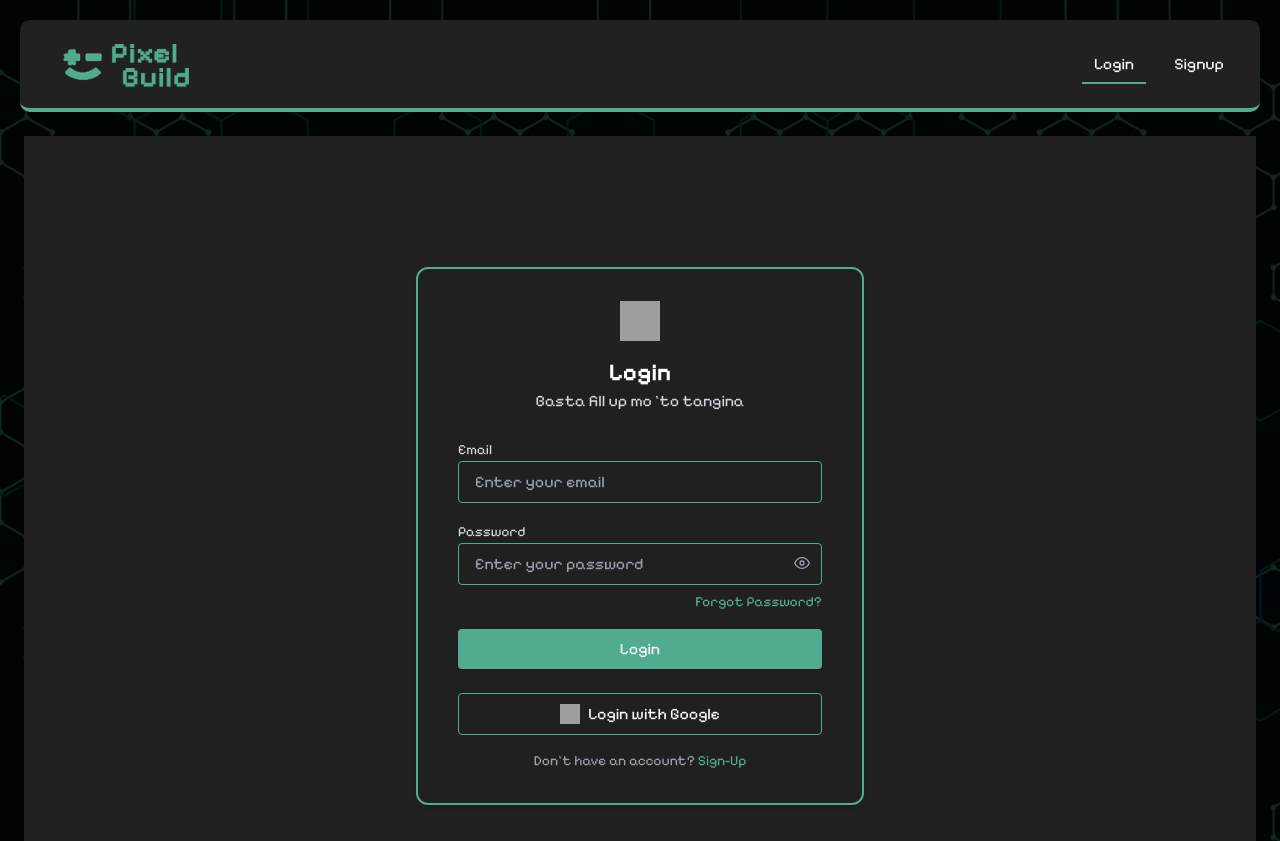
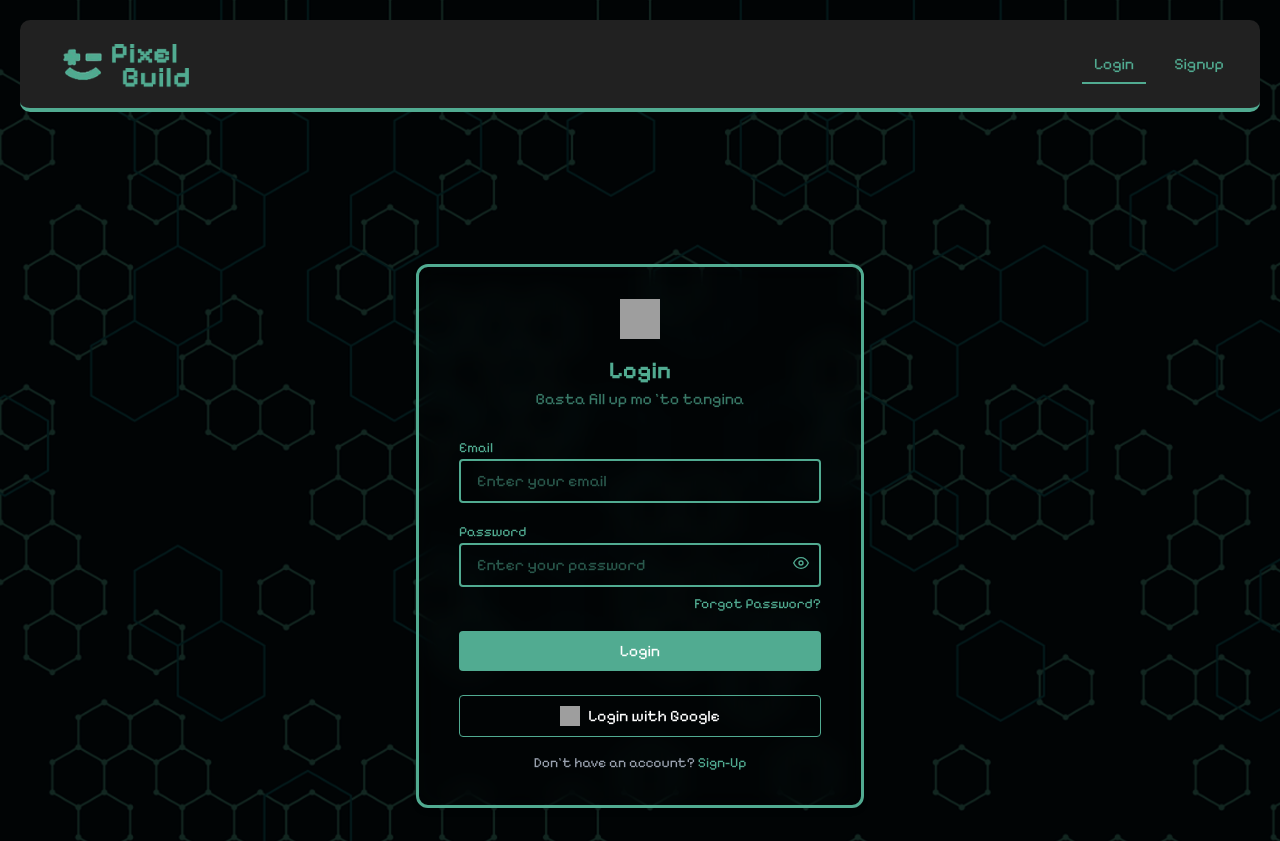
Before and after one commit to dyelo1007/pixelbuild-edu, a React (Vite) app in the folder client/: page /login in a window 1280 px wide. Shown: the top 841 px of the page. Built offline with nearby package versions, Linux system fonts and the light colour scheme; no server answers; grey boxes are pictures that could not be loaded.

Commit message:
feat(theme): implement light mode styles alongside dark mode

```diff
--- a/client/src/auth/ForgotPassword.tsx
+++ b/client/src/auth/ForgotPassword.tsx
@@ -47,7 +47,7 @@ const ForgotPassword = () => {
         />
         <button
           type="submit"
-          className="w-full bg-primary text-white py-2 rounded"
+          className="w-full bg-neonblue text-white py-2 rounded"
         >
           Send Reset Code
         </button>
--- a/client/src/auth/Login.tsx
+++ b/client/src/auth/Login.tsx
@@ -38,7 +38,7 @@ const Login = () => {
     try {
       const res = await loginAPI(data);
       login(res.data.token, res.data.user);
-      navigate("/dashboard");
+      navigate("/home");
     } catch (err: any) {
       const message = err.response?.data?.message || "Login failed";
 
@@ -57,7 +57,7 @@ const Login = () => {
         <p className="text-red-500 text-center text-sm mb-2">{apiError}</p>
       )}
 
-      <form onSubmit={handleSubmit(onSubmit)} className="space-y-4">
+      <form onSubmit={handleSubmit(onSubmit)} className="space-y-4 ">
         <FormInput
           label="Email"
           type="email"
@@ -77,7 +77,7 @@ const Login = () => {
           <div className="text-right">
             <a
               href="/forgot-password"
-              className="text-sm text-primary hover:underline"
+              className="text-sm text-neonblue hover:underline"
             >
               Forgot Password?
             </a>
@@ -86,14 +86,14 @@ const Login = () => {
 
         <button
           type="submit"
-          className="w-full bg-primary text-white py-2 rounded hover:bg-primary/80 transition"
+          className="w-full bg-neonblue text-white py-2 rounded hover:bg-neonblue/80 transition"
         >
           Login
         </button>
 
         <button
           type="button"
-          className="w-full flex justify-center items-center border border-primary mt-2 py-2 rounded hover:bg-primary/20 text-white gap-2"
+          className="w-full flex justify-center items-center border border-neonblue mt-2 py-2 rounded hover:bg-neonblue/20 text-white gap-2"
         >
           <img src="/wala-pag-icon" alt="Google" className="w-5 h-5" />
           Login with Google
@@ -101,7 +101,7 @@ const Login = () => {
 
         <p className="text-center text-sm text-gray-400 mt-4">
           Don’t have an account?{" "}
-          <a href="/register" className="text-primary hover:underline">
+          <a href="/register" className="text-neonblue hover:underline">
             Sign-Up
           </a>
         </p>
--- a/client/src/auth/Register.tsx
+++ b/client/src/auth/Register.tsx
@@ -94,14 +94,14 @@ const Register = () => {
 
         <button
           type="submit"
-          className="w-full bg-primary text-white py-2 rounded hover:bg-primary/80 transition"
+          className="w-full bg-neonblue text-white py-2 rounded hover:bg-primary/80 transition"
         >
           Register
         </button>
 
         <p className="text-center text-sm text-gray-400 mt-4">
           Already have an account?{" "}
-          <a href="/login" className="text-primary hover:underline">
+          <a href="/login" className="text-neonblue hover:underline">
             Login
           </a>
         </p>
--- a/client/src/auth/ResetCode.tsx
+++ b/client/src/auth/ResetCode.tsx
@@ -84,20 +84,20 @@ const ResetCode = () => {
             maxLength={1}
             ref={(el) => (inputsRef.current[idx] = el)}
             onChange={(e) => handleInput(e, idx)}
-            className="w-10 h-12 text-center border border-primary text-white bg-transparent rounded"
+            className="w-10 h-12 text-center border-2 border-neonblue text-white bg-transparent rounded"
           />
         ))}
       </div>
       <button
         onClick={handleSubmit}
-        className="w-full bg-primary text-white py-2 rounded"
+        className="w-full bg-neonblue text-white py-2 rounded"
       >
         Verify Code
       </button>
       <button
         onClick={handleResend}
         disabled={resending}
-        className="mt-3 w-full text-sm text-primary hover:underline"
+        className="mt-3 w-full text-sm text-neonblue hover:underline"
       >
         {resending ? "Resending..." : "Resend Code"}
       </button>
--- a/client/src/auth/VerifyCode.tsx
+++ b/client/src/auth/VerifyCode.tsx
@@ -86,10 +86,10 @@ const VerifyCode = () => {
   };
 
   return (
-    <div className="min-h-screen flex justify-center items-center bg-darkbg bg-[url('/assets/hex-pattern.svg')] bg-cover bg-center">
+    <div className="min-h-screen flex justify-center items-center bg-lightbgfill dark:bg-darkbg bg-[url('/assets/hex-pattern.svg')] bg-cover bg-center rounded-2xl">
       <form
         onSubmit={handleSubmit(onSubmit)}
-        className="border-2 border-primary rounded-xl px-10 py-8 w-full max-w-md backdrop-blur-md bg-darkbg/70 shadow-md"
+        className="border-2 border-neonblue rounded-xl px-10 py-8 w-full max-w-md backdrop-blur-md bg-lightbgfill dark:bg-darkbg/70 shadow-md"
       >
         <input type="hidden" value={email} {...register("email")} />
         <input type="hidden" {...register("code")} />
@@ -98,10 +98,12 @@ const VerifyCode = () => {
           <img src="/logo.svg" alt="logo" className="w-10 h-10" />
         </div>
 
-        <h2 className="text-white text-2xl font-bold text-center">
+        <h2 className="dark:text-white text-neonblue text-2xl font-bold text-center">
           Verify Your Email
         </h2>
-        <p className="text-gray-300 text-center mb-6">Enter the 6-digit code</p>
+        <p className="dark:text-gray-300 text-neonblue/70 text-center mb-6">
+          Enter the 6-digit code
+        </p>
 
         {error && (
           <p className="text-red-500 text-center text-sm mb-2">{error}</p>
@@ -118,14 +120,14 @@ const VerifyCode = () => {
               maxLength={1}
               onChange={(e) => handleInput(e, idx)}
               ref={(el) => (inputsRef.current[idx] = el)}
-              className="w-10 h-12 text-center text-white text-xl bg-transparent border border-primary rounded focus:outline-none focus:ring-2 focus:ring-primary"
+              className="w-10 h-12 text-center text-neonblue dark:text-white text-xl bg-transparent border-2 border-neonblue rounded focus:outline-none focus:ring-2 focus:ring-primary"
             />
           ))}
         </div>
 
         <button
           type="submit"
-          className="w-full bg-primary text-white py-2 rounded hover:bg-primary/80 transition"
+          className="w-full bg-neonblue text-white py-2 rounded hover:bg-neonblue/80 transition"
         >
           Verify
         </button>
@@ -134,7 +136,7 @@ const VerifyCode = () => {
           type="button"
           onClick={resendCode}
           disabled={resending}
-          className="mt-4 w-full text-sm text-primary hover:underline text-center"
+          className="mt-4 w-full text-sm text-neonblue hover:underline text-center"
         >
           {resending ? "Resending..." : "Resend Code"}
         </button>
--- a/client/src/components/Navbar/AuthButtons.tsx
+++ b/client/src/components/Navbar/AuthButtons.tsx
@@ -8,9 +8,9 @@ type AuthButtonsProps = {
 };
 
 const linkClass =
-  "relative px-3 py-2 transition-all duration-200 text-white hover:text-primary";
+  "relative px-3 py-2 transition-all duration-200 text-neonblue hover:text-neonblue/70";
 const activeClass =
-  "after:absolute after:left-0 after:bottom-0 after:h-[2px] after:w-full after:bg-primary";
+  "after:absolute after:left-0 after:bottom-0 after:h-[2px] after:w-full after:bg-neonblue";
 
 function AuthButtons({ isMobile = false, onClose }: AuthButtonsProps) {
   const { user, token, logout } = useAuth();
--- a/client/src/components/auth/AuthLayout.tsx
+++ b/client/src/components/auth/AuthLayout.tsx
@@ -5,13 +5,17 @@ type AuthLayoutProps = {
 };
 
 const AuthLayout = ({ title, subtitle, children }: AuthLayoutProps) => (
-  <div className="min-h-screen flex justify-center items-center bg-darkbg">
-    <div className="border-2 border-primary rounded-xl px-10 py-8 w-full max-w-md backdrop-blur-md bg-darkbg/70 shadow-md">
+  <div className="min-h-screen flex justify-center items-center bg-lightbg dark:bg-darkbg rounded-2xl">
+    <div className="border-3 border-neonblue rounded-xl px-10 py-8 w-full max-w-md backdrop-blur-md bg-lightbgfill dark:bg-darkbg/70 shadow-md">
       <div className="flex justify-center mb-4">
         <img src="/wala-pa-logo" alt="logo" className="w-10 h-10" />
       </div>
-      <h2 className="text-white text-2xl font-bold text-center">{title}</h2>
-      <p className="text-gray-300 text-center mb-6">{subtitle}</p>
+      <h2 className="dark:text-white text-neonblue text-2xl font-bold text-center">
+        {title}
+      </h2>
+      <p className="dark:text-gray-300 text-neonblue/70 text-center mb-6">
+        {subtitle}
+      </p>
       {children}
     </div>
   </div>
--- a/client/src/components/auth/FormInput.tsx
+++ b/client/src/components/auth/FormInput.tsx
@@ -22,16 +22,18 @@ const FormInput = ({
 
   return (
     <div className="relative">
-      <label className="text-gray-300 text-sm">{label}</label>
+      <label className="dark:text-gray-300 text-neonblue text-sm">
+        {label}
+      </label>
       <input
         type={toggleVisibility ? (show ? "text" : "password") : type}
         placeholder={placeholder}
         {...register}
-        className="w-full px-4 py-2 bg-transparent border border-primary rounded text-white placeholder-gray-400 pr-10"
+        className="w-full px-4 py-2 bg-transparent border-2 border-neonblue rounded text-neonblue dark:text-white dark:placeholder-gray-400 placeholder-neonblue/50 pr-10"
       />
       {toggleVisibility && (
         <span
-          className="absolute right-3 top-9 cursor-pointer text-gray-400"
+          className="absolute right-3 top-9 cursor-pointer dark:text-gray-400 text-neonblue"
           onClick={() => setShow(!show)}
         >
           {show ? <FiEyeOff /> : <FiEye />}
```
